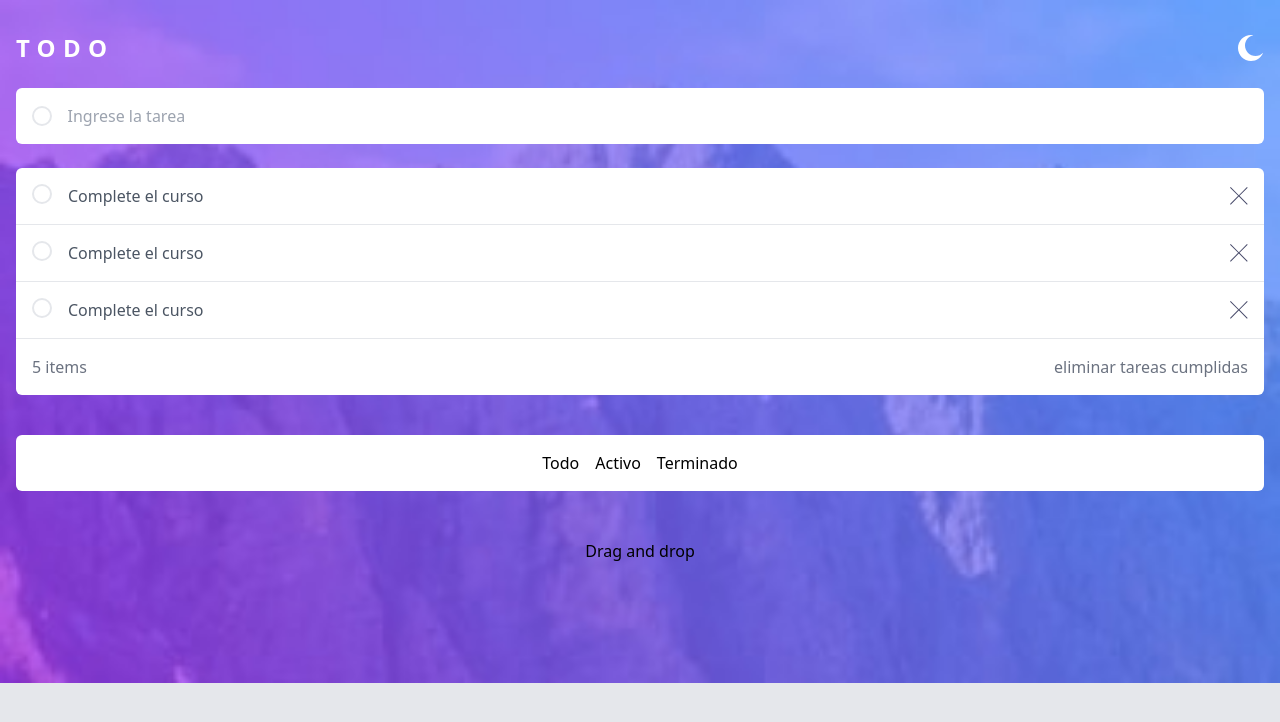
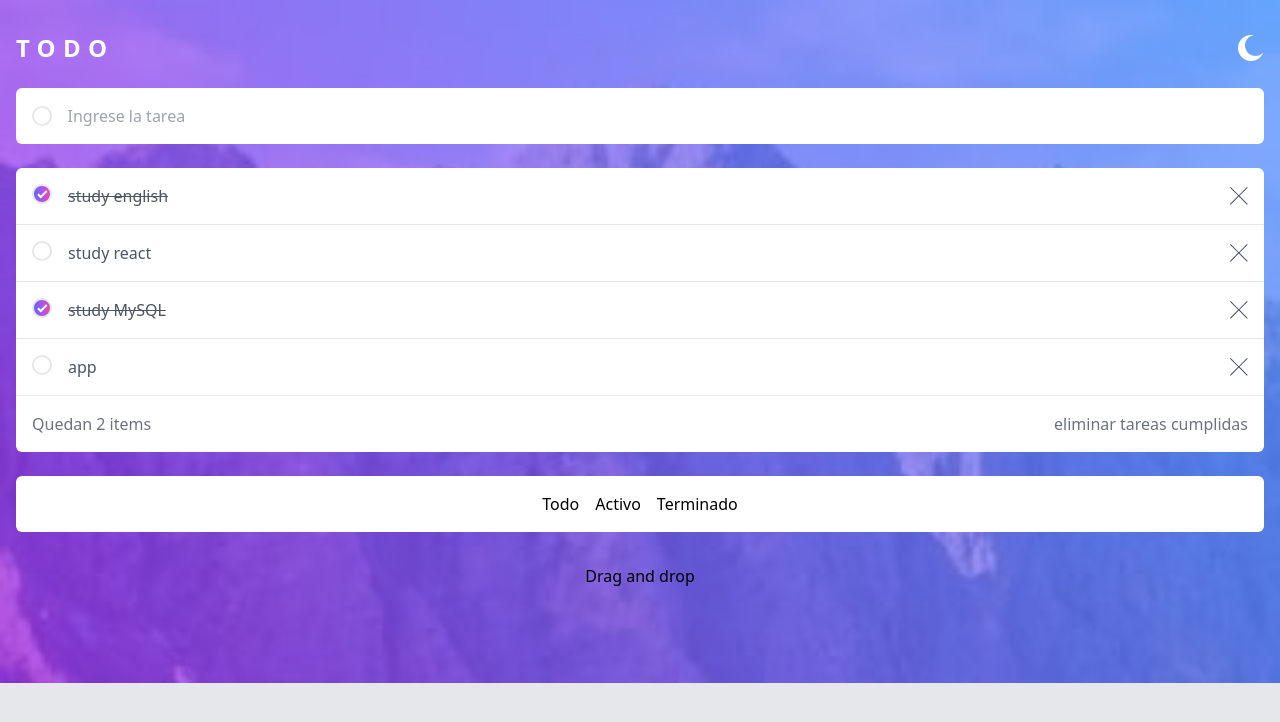
Before and after one commit to adrianamariaruiz/Todo-app, a React (Vite) app: page / in a window 1280 px wide. Shown: the top 722 px of the page. Built offline with nearby package versions, Linux system fonts and the light colour scheme.

Commit message:
crud terminado

```diff
--- a/src/App.jsx
+++ b/src/App.jsx
@@ -1,66 +1,61 @@
 
-import CrossIcon from './components/CrossIcon'
-import MoonIcon from './components/MoonIcon'
+import { useState } from 'react'
+import Footer from './components/Footer'
+import Header from './components/Header'
+import TodoCreate from './components/TodoCreate'
+import TodoFilter from './components/TodoFilter'
+import TodoList from './components/TodoList'
+
+const initialState = [
+  {id: 1, title: 'study english', completed: true},
+  {id: 2, title: 'study react', completed: false},
+  {id: 3, title: 'study MySQL', completed: true},
+  {id: 4, title: 'app', completed: false},
+]
 
 const App = () => {
+
+  const [todo, setTodo] = useState(initialState)
+
+  const createTodo = (title) => {
+    const newTodo = {
+      id: Date.now(),
+      title,
+      completed: false
+    }
+    setTodo([...todo, newTodo])
+  }
+
+  const deleteTodo = (id) => {
+    setTodo(todo.filter((item) => item.id !== id))
+  }
+
+  const updateTodo = (id) => {
+    setTodo(todo.map(item => item.id === id ? {...item, completed: !item.completed } : item))
+  }
+
+  const todoItems = todo.filter(item => !item.completed).length
+
+  const clearCompleted = () => {
+    setTodo(todo.filter(item => !item.completed))
+  }
+
+
   return (
-    <div
-      className='min-h-screen bg-gray-200 bg-[url("./assets/images/bg-mobile-light.jpg")] bg-no-repeat bg-contain '
-    >
-      <header className='container mx-auto px-4 pt-8'>
-        <div className='flex justify-between'>
-          <h1 className='uppercase text-white text-2xl font-semibold tracking-[0.3em]'>todo</h1>
-          <button type='button'><MoonIcon/></button>
-        </div>
-        <form className='flex mt-6 gap-4 overflow-hidden py-4 px-4 bg-white items-center rounded-md'>
-          <span className='inline-block h-5 w-5 rounded-full border-2'></span>
-          <input
-            type="text"
-            placeholder='Ingrese la tarea'
-            className='w-full outline-none'
-            />
-        </form>
-      </header>
+    <div className='min-h-screen bg-gray-200 bg-[url("./assets/images/bg-mobile-light.jpg")] bg-no-repeat bg-contain'>
+
+      <Header/>
 
       <main className='container mx-auto px-4 mt-6'>
-        <div className='bg-white rounded-md'>
+        <TodoCreate createTodo={createTodo}/>
 
-          <article className='flex gap-4 p-4 border-b'>
-            <button className='inline-block h-5 w-5 rounded-full border-2 flex-none'></button>
-            <p className='text-gray-600 grow'>Complete el curso</p>
-            <button className='flex-none'><CrossIcon/></button>
-          </article>
+        {/* TodoList  (TodoItem) TodoUpdate & TodoDelete*/}
+        <TodoList todo={todo} deleteTodo={deleteTodo} updateTodo={updateTodo} todoItems={todoItems} clearCompleted={clearCompleted}/>
 
-          <article className='flex gap-4 p-4 border-b'>
-            <button className='inline-block h-5 w-5 rounded-full border-2 flex-none'></button>
-            <p className='text-gray-600 grow'>Complete el curso</p>
-            <button className='flex-none'><CrossIcon/></button>
-          </article>
-
-          <article className='flex gap-4 p-4 border-b'>
-            <button className='inline-block h-5 w-5 rounded-full border-2 flex-none'></button>
-            <p className='text-gray-600 grow'>Complete el curso</p>
-            <button className='flex-none'><CrossIcon/></button>
-          </article>
-
-          <section className='flex p-4 text-gray-500 justify-between'>
-            <span>5 items</span>
-            <button>eliminar tareas cumplidas</button>
-          </section>
-        </div>
-
+        <TodoFilter/>
       </main>
 
-      <section className='container mx-auto mt-6 p-4 '>
-        <div className='flex bg-white p-4 rounded-md justify-center gap-4'>
-          <button className='hover:text-blue-400'>Todo</button>
-          <button className='hover:text-blue-400'>Activo</button>
-          <button className='hover:text-blue-400'>Terminado</button>
-        </div>
-      </section>
-
-      <section className='mt-8 text-center'>Drag and drop</section>
-
+      <Footer/>
     </div>
   )
 }
--- /dev/null
+++ b/src/components/Footer.jsx
@@ -0,0 +1,8 @@
+
+const Footer = () => {
+  return (
+    <footer className='mt-8 text-center'>Drag and drop</footer>
+  )
+}
+
+export default Footer
--- /dev/null
+++ b/src/components/Header.jsx
@@ -0,0 +1,15 @@
+import MoonIcon from "./MoonIcon"
+
+
+const Header = () => {
+  return (
+    <header className='container mx-auto px-4 pt-8'>
+        <div className='flex justify-between'>
+            <h1 className='uppercase text-white text-2xl font-semibold tracking-[0.3em]'>todo</h1>
+            <button type='button'><MoonIcon/></button>
+        </div>
+    </header>
+  )
+}
+
+export default Header
--- /dev/null
+++ b/src/components/IconCheck.jsx
@@ -0,0 +1,20 @@
+
+const IconCheck = ({...props}) => {
+  return (
+    <svg
+        {...props}
+        xmlns="http://www.w3.org/2000/svg"
+        width="11"
+        height="9"
+    >
+    <path
+        fill="none"
+        stroke="#FFF"
+        strokeWidth="2"
+        d="M1 4.304L3.696 7l6-6"
+    />
+    </svg>
+  )
+}
+
+export default IconCheck
--- a/src/components/MoonIcon.jsx
+++ b/src/components/MoonIcon.jsx
@@ -1,7 +1,16 @@
 
-const MoonIcon = () => {
+const MoonIcon = ({fill = '#fff'}) => {
   return (
-    <svg xmlns="http://www.w3.org/2000/svg" width="26" height="26"><path fill="#FFF" fillRule="evenodd" d="M13 0c.81 0 1.603.074 2.373.216C10.593 1.199 7 5.43 7 10.5 7 16.299 11.701 21 17.5 21c2.996 0 5.7-1.255 7.613-3.268C23.22 22.572 18.51 26 13 26 5.82 26 0 20.18 0 13S5.82 0 13 0z"/></svg>
+    <svg
+      xmlns="http://www.w3.org/2000/svg"
+      width="26"
+      height="26">
+      <path
+        fill={fill}
+        fillRule="evenodd"
+        d="M13 0c.81 0 1.603.074 2.373.216C10.593 1.199 7 5.43 7 10.5 7 16.299 11.701 21 17.5 21c2.996 0 5.7-1.255 7.613-3.268C23.22 22.572 18.51 26 13 26 5.82 26 0 20.18 0 13S5.82 0 13 0z"
+      />
+    </svg>
   )
 }
 
--- /dev/null
+++ b/src/components/TodoCreate.jsx
@@ -0,0 +1,32 @@
+import { useState } from "react"
+
+const TodoCreate = ({createTodo}) => {
+
+  const [titleTodo, setTitleTodo] = useState('')
+
+  const handleSubmitAdd = (e) => {
+    e.preventDefault()
+    console.log('diste click', titleTodo)
+
+    if(!titleTodo.trim){
+      return setTitleTodo('')
+    }
+    createTodo(titleTodo)
+    setTitleTodo('')
+  }
+
+  return (
+    <form onSubmit={handleSubmitAdd} className='flex mt-6 gap-4 overflow-hidden py-4 px-4 bg-white items-center rounded-md'>
+        <span className='inline-block h-5 w-5 rounded-full border-2'></span>
+        <input
+        type="text"
+        placeholder='Ingrese la tarea'
+        className='w-full outline-none'
+        value={titleTodo}
+        onChange={(e) => setTitleTodo(e.target.value)}
+        />
+    </form>
+  )
+}
+
+export default TodoCreate
--- /dev/null
+++ b/src/components/TodoFilter.jsx
@@ -0,0 +1,14 @@
+
+const TodoFilter = () => {
+  return (
+    <section className='container mx-auto mt-6'>
+        <div className='flex bg-white p-4 rounded-md justify-center gap-4'>
+        <button className='hover:text-blue-400'>Todo</button>
+        <button className='hover:text-blue-400'>Activo</button>
+        <button className='hover:text-blue-400'>Terminado</button>
+        </div>
+    </section>
+  )
+}
+
+export default TodoFilter
--- /dev/null
+++ b/src/components/TodoList.jsx
@@ -0,0 +1,51 @@
+import CrossIcon from "./CrossIcon"
+import IconCheck from "./IconCheck"
+
+const TodoList = ({todo, deleteTodo, updateTodo, todoItems, clearCompleted}) => {
+
+
+    return (
+    <>
+        <div className='bg-white rounded-t-md mt-6'>
+
+            {
+            todo.map(item => (
+                <article key={item.id} className='flex gap-4 p-4 border-b'>
+                    {
+                        item.completed
+                            ? (<button className='h-5 w-5 rounded-full border-2 flex-none bg-gradient-to-r from-indigo-500 via-purple-500 to-pink-500 flex justify-center items-center'
+                            onClick={() => updateTodo(item.id)}
+                            >
+                                <IconCheck/>
+                            </button>
+                            ) : (
+                                <button className='inline-block h-5 w-5 rounded-full border-2 flex-none'
+                                onClick={() => updateTodo(item.id)}
+                                ></button>
+                            )
+                    }
+
+                    <p className={`text-gray-600 grow ${item.completed && "line-through"}`}>{item.title}</p>
+                    <button
+                        className='flex-none'
+                        onClick={() => deleteTodo(item.id)}
+                    >
+                        <CrossIcon/>
+                    </button>
+                </article>
+            ))
+            }
+
+        </div>
+
+        <section className='flex p-4 text-gray-500 justify-between bg-white rounded-b-md'>
+            <span>Quedan {todoItems} items</span>
+            <button
+                onClick={clearCompleted}
+            >eliminar tareas cumplidas</button>
+        </section>
+  </>
+  )
+}
+
+export default TodoList
```
